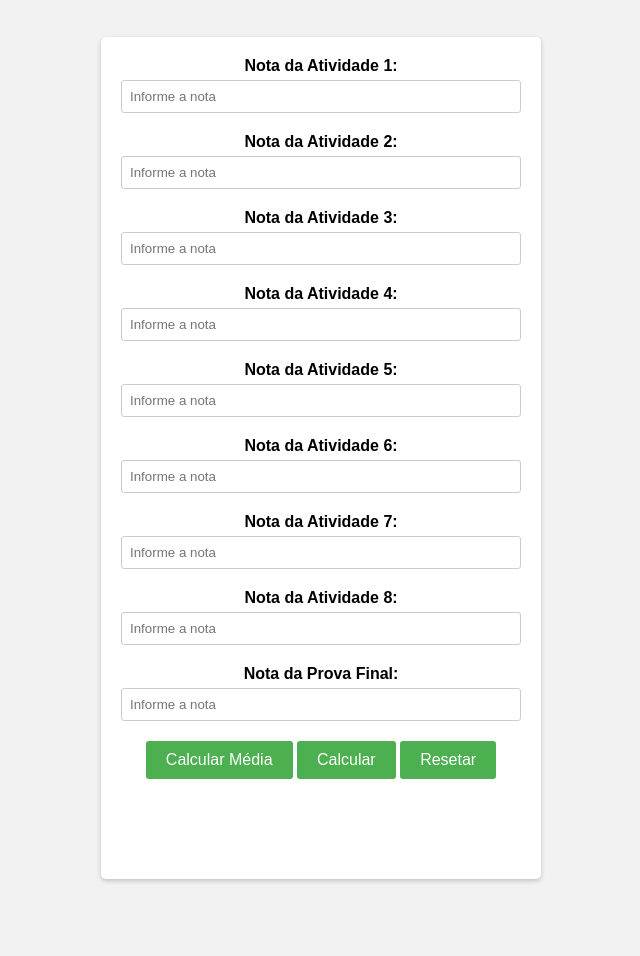
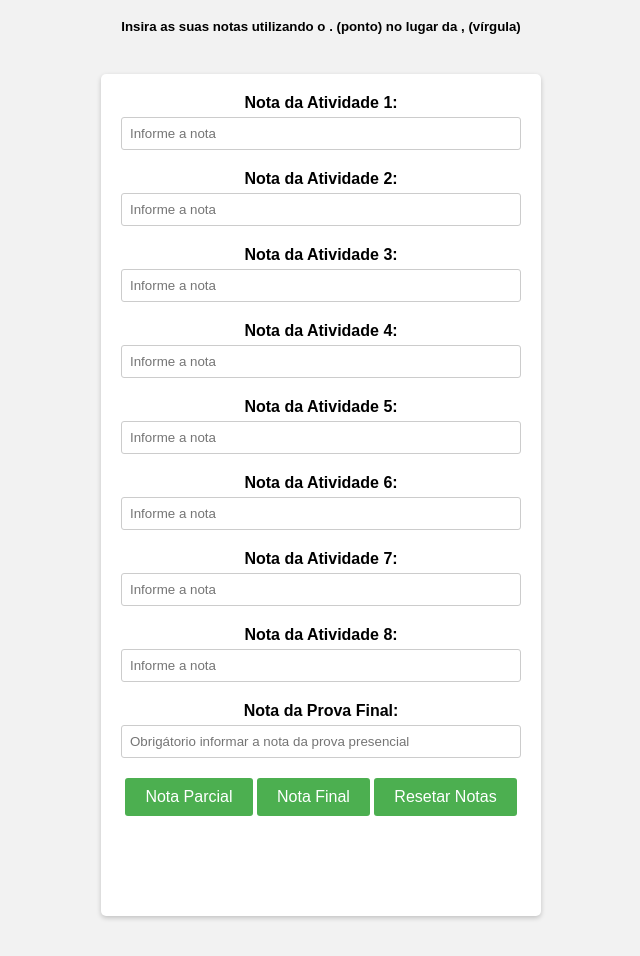
Before and after one commit to Hagliberto/notasIfrn, a plain HTML site: page index.html in a window 1280 px wide. Shown: the part 80-1036 px from the top of the page, without its empty margins (319-959 px from the left). Before the commit the page ends 999 px from the top, so only its background shows below. Drawn offline with Linux system fonts and the light colour scheme.

Commit message:
Adicionado instruções de uso

```diff
--- a/index.html
+++ b/index.html
@@ -6,6 +6,7 @@
 </head>
 <body>
     <h1>Calculadora de Notas</h1>
+    <h5>Insira as suas notas utilizando o . (ponto) no lugar da , (vírgula)</h5>
     <div class="formulario">
         <div class="campo">
             <label for="nota-atividade-1">Nota da Atividade 1:</label>
@@ -41,12 +42,12 @@
         </div>
         <div class="campo">
             <label for="nota-prova-final">Nota da Prova Final:</label>
-            <input type="text" id="nota-prova-final" placeholder="Informe a nota">
+            <input type="text" id="nota-prova-final" placeholder="Obrigátorio informar a nota da prova presencial">
         </div>
 
-        <button id="botao-calcular-media">Calcular Média</button>
-        <button id="botao-calcular">Calcular</button>
-        <button id="botao-reset">Resetar</button>
+        <button id="botao-calcular-media">Nota Parcial</button>
+        <button id="botao-calcular">Nota Final</button>
+        <button id="botao-reset">Resetar Notas</button>
 
         <div id="resultado-media"></div>
         <div id="resultado"></div>
```
